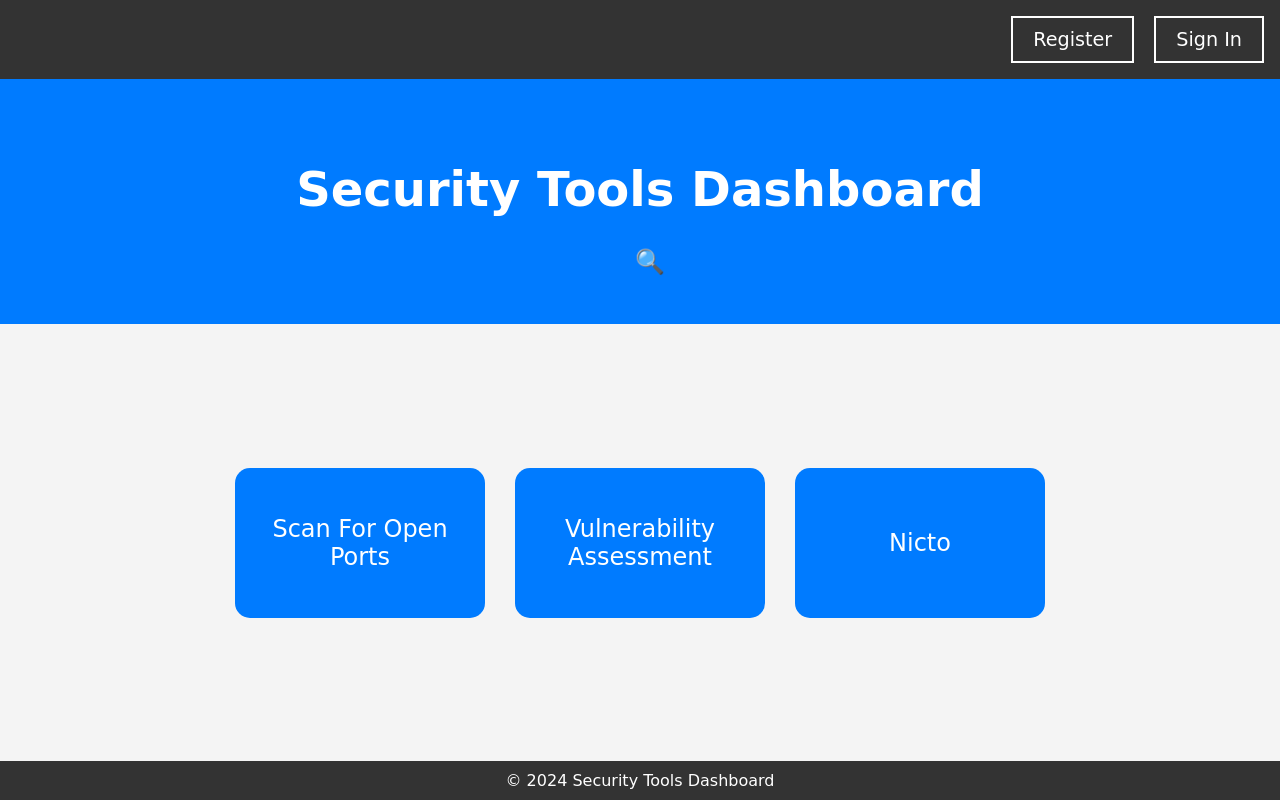
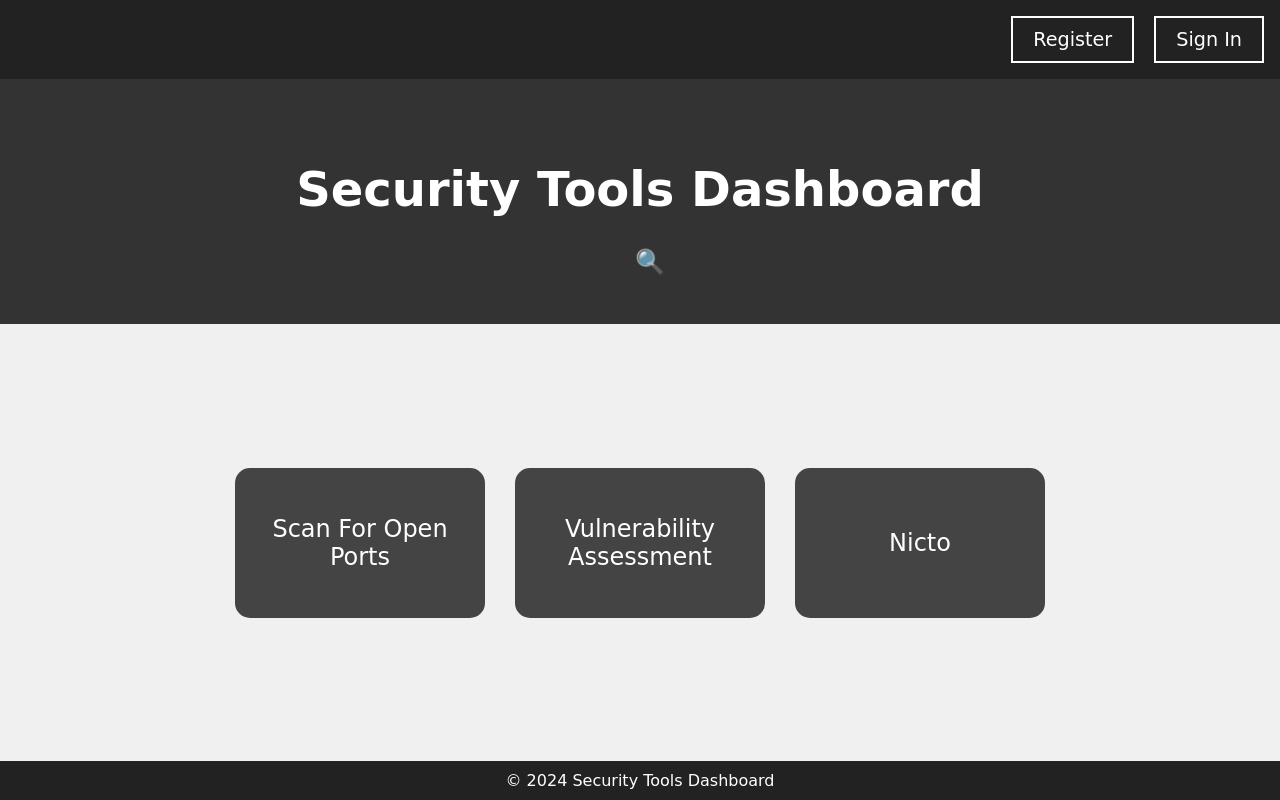
Before and after one commit to anirudh11104/DEVHACK, a plain HTML site: page index.html in a window 1280 px wide. Drawn offline with Linux system fonts and the light colour scheme.

Commit message:
changed 3rd time ra

```diff
--- a/index.html
+++ b/index.html
@@ -10,16 +10,17 @@
             margin: 0;
             padding: 0;
             font-family: Arial, sans-serif;
-            background-color: #f4f4f4;
+            background-color: #f0f0f0;
             display: flex;
             flex-direction: column;
             min-height: 100vh;
+            color: #333;
         }
 
         .navbar {
             display: flex;
             justify-content: flex-end;
-            background-color: #333;
+            background-color: #222;
             padding: 1em;
         }
 
@@ -37,12 +38,11 @@
         .navbar a:hover {
             background-color: #fff;
             color: #333;
-            text-decoration: none;
         }
 
         .header {
-            background-color: #007bff;
-            color: white;
+            background-color: #333;
+            color: #fff;
             padding: 50px 0;
             text-align: center;
         }
@@ -72,13 +72,18 @@
             transform: translateY(-50%);
             background-color: transparent;
             border: none;
-            color: #333;
+            color: #fff;
             padding: 10px;
             cursor: pointer;
             font-size: 1.5em;
+            border-radius: 50%;
+            transition: background-color 0.3s ease;
         }
 
-        /* Search Icon */
+        .search-btn:hover {
+            background-color: rgb(72, 67, 67);
+        }
+
         .search-box .search-btn:before {
             content: "\1F50D"; /* Unicode for magnifying glass */
         }
@@ -93,7 +98,7 @@
             border: 2px solid #333;
             transition: width 0.5s ease, padding 0.5s ease;
             outline: none;
-            background-color: white;
+            background-color: #fff;
             opacity: 0;
         }
 
@@ -111,11 +116,6 @@
         /* Placeholder Styling */
         .search-box input[type="text"]::placeholder {
             color: #999;
-        }
-
-        /* Button Hover Effect */
-        .search-box .search-btn:hover {
-            color: #0056b3;
         }
 
         .main-content {
@@ -136,8 +136,8 @@
         .button-container button {
             width: 250px;
             height: 150px;
-            background-color: #007bff;
-            color: white;
+            background-color: #444;
+            color: #fff;
             border: none;
             border-radius: 15px;
             font-size: 1.5em;
@@ -146,13 +146,13 @@
         }
 
         .button-container button:hover {
-            background-color: #0056b3;
+            background-color: #666;
             transform: scale(1.1);
         }
 
         .footer {
-            background-color: #333;
-            color: white;
+            background-color: #222;
+            color: #fff;
             text-align: center;
             padding: 10px;
             margin-top: auto;
```
